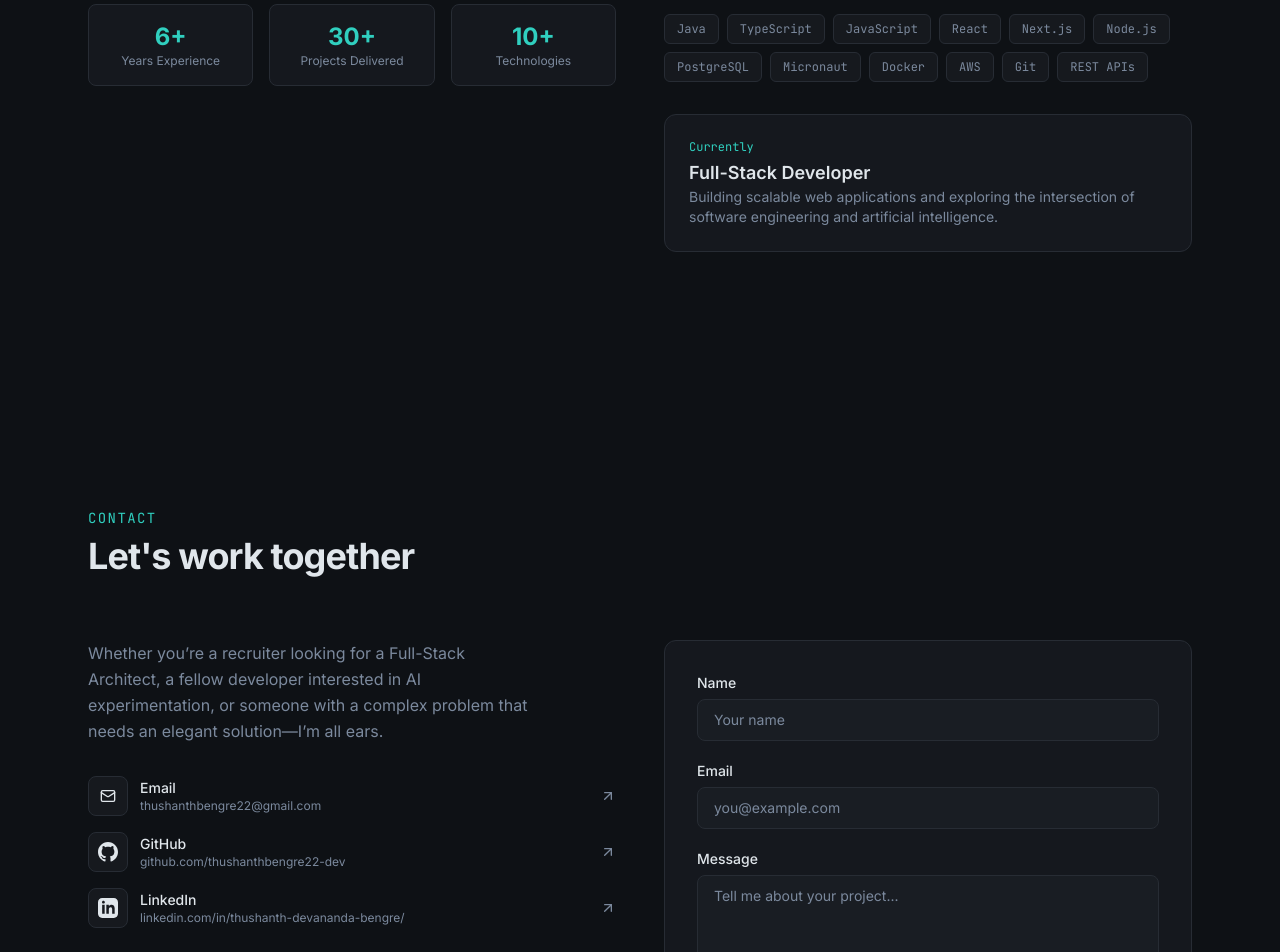
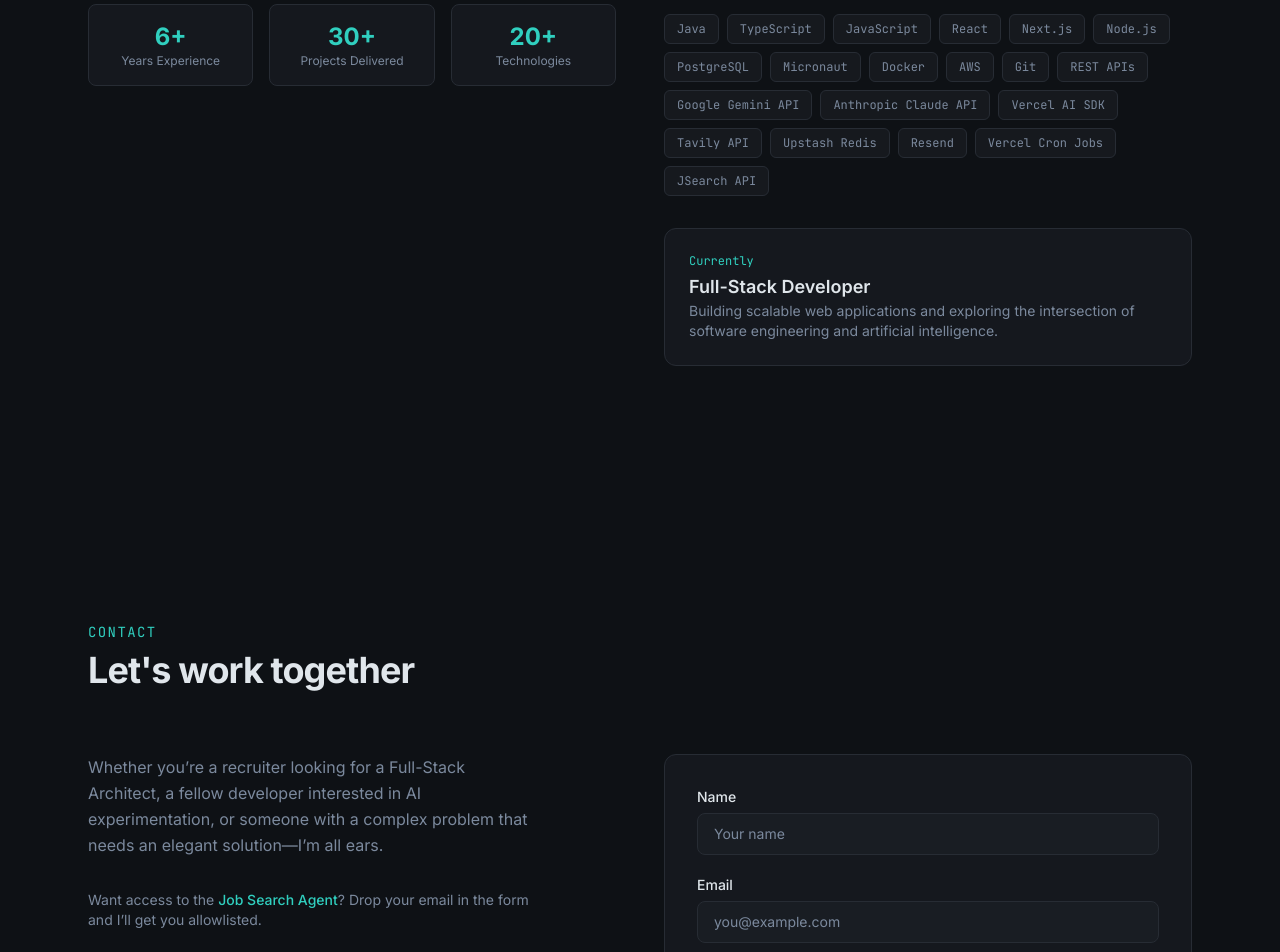
Before and after one commit to thushanthbengre22-dev/portfolio-react-app, a Next.js app: page / in a window 1280 px wide. Shown: the part 1480-2432 px from the top of the page. Built offline with nearby package versions, Linux system fonts and the light colour scheme.

Commit message:
Updates to about me and contact

```diff
--- a/components/about-section.tsx
+++ b/components/about-section.tsx
@@ -13,6 +13,14 @@
   "AWS",
   "Git",
   "REST APIs",
+  "Google Gemini API",
+  "Anthropic Claude API",
+  "Vercel AI SDK",
+  "Tavily API",
+  "Upstash Redis",
+  "Resend",
+  "Vercel Cron Jobs",
+  "JSearch API",
 ]
 
 export function AboutSection() {
@@ -57,7 +65,7 @@
                 </p>
               </div>
               <div className="rounded-lg border border-border bg-card p-4 text-center">
-                <p className="text-2xl font-bold text-primary">10+</p>
+                <p className="text-2xl font-bold text-primary">20+</p>
                 <p className="text-xs text-muted-foreground">Technologies</p>
               </div>
             </div>
--- a/components/contact-section.tsx
+++ b/components/contact-section.tsx
@@ -69,6 +69,18 @@
                 {
                   "Whether you’re a recruiter looking for a Full-Stack Architect, a fellow developer interested in AI experimentation, or someone with a complex problem that needs an elegant solution—I’m all ears."
                 }
+              </p>
+              <p className="max-w-md text-sm text-muted-foreground">
+                Want access to the{" "}
+                <a
+                  href="https://www.bengredev.com/ai-lab/job-search-agent"
+                  target="_blank"
+                  rel="noopener noreferrer"
+                  className="text-primary font-medium hover:underline"
+                >
+                  Job Search Agent
+                </a>?
+                {" "}Drop your email in the form and I{"’"}ll get you allowlisted.
               </p>
 
               <div className="space-y-4">
```
